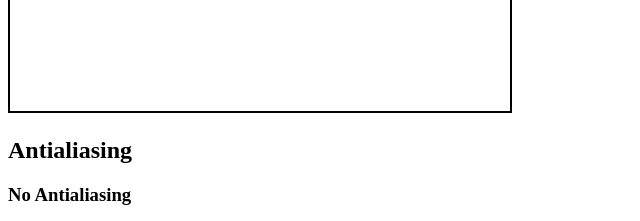
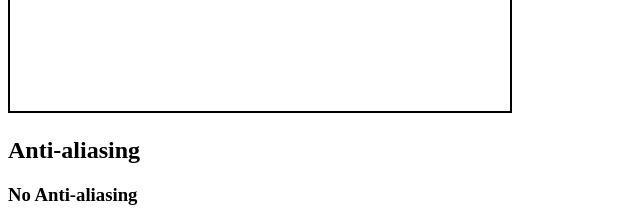
Before and after one commit to tiagoantao/weekend-raytrace, a plain HTML site: page basic/index.html in a window 1280 px wide. Shown: the part 2120-2341 px from the top of the page, 0-640 px from the left. Drawn offline with Linux system fonts and the light colour scheme.

Commit message:
book done

```diff
--- a/basic/index.html
+++ b/basic/index.html
@@ -46,8 +46,8 @@
 
     <canvas id="multiple" width="500" height="300" style="border:2px solid #000000;"></canvas>
 
-    <h2>Antialiasing</h2>
-    <h3>No Antialiasing</h3>
+    <h2>Anti-aliasing</h2>
+    <h3>No Anti-aliasing</h3>
     <canvas id="anti1" width="500" height="300" style="border:2px solid #000000;"></canvas>
     <h3>10 rays</h3>
     <canvas id="anti2" width="500" height="300" style="border:2px solid #000000;"></canvas>
@@ -75,8 +75,8 @@
     <h2>The title image</h2>
     <p>This will be slow, so it is not automatically generated. You have to
     click the button to do it</p>
-    <button onclick="do_random_scene('ray1', 500, 300)">Render final image</button>
-    <br/>
+    <button onclick="do_random_scene('final', 500, 300)">Render final image</button>
+    <br/><br/>
     <canvas id="final" width="500" height="300" style="border:2px solid #000000;"></canvas>
 
 
```
